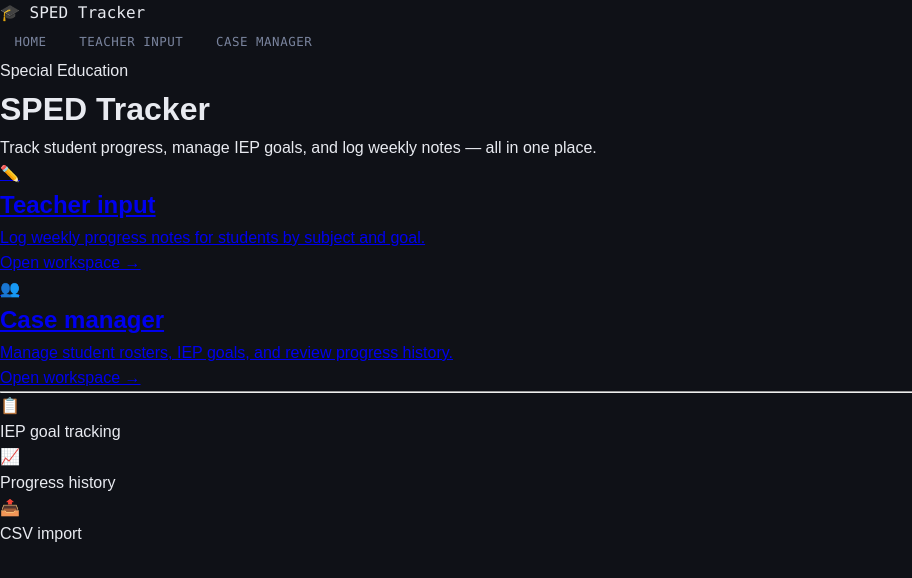
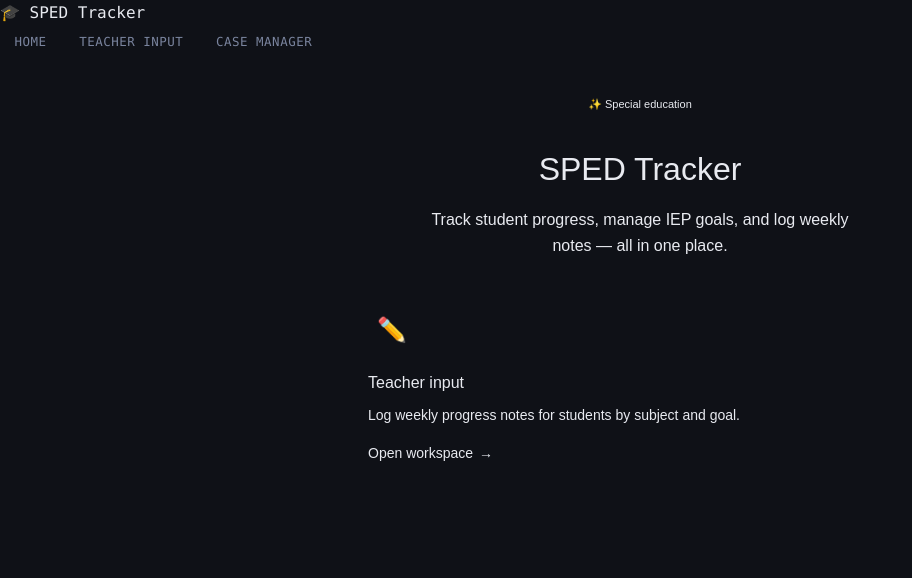
Before and after one commit to jjester58-eng/sped-tracker, a Next.js app: page / in a window 1280 px wide. Shown: the top 578 px of the page, without its empty margins (0-912 px from the left). Built offline with nearby package versions, Linux system fonts and the light colour scheme.

Commit message:
Landing Pg

```diff
--- a/app/page.tsx
+++ b/app/page.tsx
@@ -3,47 +3,49 @@ import Link from "next/link";
 export default function HomePage() {
   return (
     <main style={{ fontFamily: "sans-serif" }}>
-      <div className="text-center px-8 pt-12 pb-8">
-        <span className="inline-flex items-center gap-1.5 bg-purple-100 text-purple-700 text-xs font-medium px-3 py-1 rounded-full mb-6">
-          Special Education
-        </span>
-        <h1 className="text-4xl font-medium tracking-tight text-gray-900 mb-3">SPED Tracker</h1>
-        <p className="text-gray-500 text-base max-w-md mx-auto leading-relaxed mb-10">
+      <div style={{ textAlign: "center", padding: "2rem 1.5rem 1.5rem" }}>
+        <div style={{
+          display: "inline-flex",
+          alignItems: "center",
+          gap: "6px",
+          background: "var(--color-background-info)",
+          color: "var(--color-text-info)",
+          fontSize: "11px",
+          fontWeight: 500,
+          padding: "6px 12px",
+          borderRadius: "var(--border-radius-md)",
+          marginBottom: "1.5rem"
+        }}>
+          ✨ Special education
+        </div>
+        <h1 style={{ fontSize: "32px", fontWeight: 500, margin: "0 0 0.75rem" }}>
+          SPED Tracker
+        </h1>
+        <p style={{ fontSize: "16px", color: "var(--color-text-secondary)", maxWidth: "420px", margin: "0 auto", lineHeight: 1.6 }}>
           Track student progress, manage IEP goals, and log weekly notes — all in one place.
         </p>
       </div>
 
-      <div className="grid md:grid-cols-2 gap-4 max-w-2xl mx-auto px-6 mb-12">
-        <Link href="/teacher" className="group bg-white border border-gray-200 rounded-xl p-6 hover:border-gray-400 hover:-translate-y-0.5 transition-all block no-underline">
-          <div className="w-11 h-11 bg-purple-100 text-purple-700 rounded-lg flex items-center justify-center text-xl mb-4">✏️</div>
-          <h2 className="text-base font-medium text-gray-900 mb-1.5">Teacher input</h2>
-          <p className="text-sm text-gray-500 leading-relaxed mb-4">Log weekly progress notes for students by subject and goal.</p>
-          <span className="text-sm text-purple-700">Open workspace →</span>
+      <div style={{ padding: "0 1.5rem 2rem", display: "grid", gridTemplateColumns: "repeat(auto-fit, minmax(280px, 1fr))", gap: "16px", maxWidth: "640px", margin: "0 auto" }}>
+        <Link href="/teacher" style={{
+          background: "var(--color-background-primary)",
+          border: "0.5px solid var(--color-border-tertiary)",
+          borderRadius: "var(--border-radius-lg)",
+          padding: "1.5rem",
+          textDecoration: "none",
+          color: "inherit",
+          display: "flex",
+          flexDirection: "column",
+          transition: "all 0.2s"
+        }} className="hover:border-border-secondary hover:-translate-y-0.5">
+          <div style={{ width: "48px", height: "48px", background: "var(--color-background-info)", borderRadius: "var(--border-radius-md)", display: "flex", alignItems: "center", justifyContent: "center", marginBottom: "1rem", fontSize: "24px" }}>✏️</div>
+          <h2 style={{ fontSize: "16px", fontWeight: 500, margin: "0 0 0.5rem" }}>Teacher input</h2>
+          <p style={{ fontSize: "14px", color: "var(--color-text-secondary)", margin: "0 0 1rem", lineHeight: 1.6, flexGrow: 1 }}>Log weekly progress notes for students by subject and goal.</p>
+          <div style={{ display: "flex", alignItems: "center", gap: "6px", color: "var(--color-text-info)", fontSize: "14px", fontWeight: 500 }}>
+            <span>Open workspace</span> →
+          </div>
         </Link>
-
-        <Link href="/case-manager" className="group bg-white border border-gray-200 rounded-xl p-6 hover:border-gray-400 hover:-translate-y-0.5 transition-all block no-underline">
-          <div className="w-11 h-11 bg-teal-100 text-teal-700 rounded-lg flex items-center justify-center text-xl mb-4">👥</div>
-          <h2 className="text-base font-medium text-gray-900 mb-1.5">Case manager</h2>
-          <p className="text-sm text-gray-500 leading-relaxed mb-4">Manage student rosters, IEP goals, and review progress history.</p>
-          <span className="text-sm text-teal-700">Open workspace →</span>
-        </Link>
-      </div>
-
-      <hr className="border-gray-100 max-w-2xl mx-auto mb-8" />
-
-      <div className="grid grid-cols-3 gap-3 max-w-2xl mx-auto px-6 mb-12">
-        <div className="bg-gray-50 rounded-lg p-4 text-center">
-          <div className="text-2xl mb-1">📋</div>
-          <div className="text-xs text-gray-500">IEP goal tracking</div>
-        </div>
-        <div className="bg-gray-50 rounded-lg p-4 text-center">
-          <div className="text-2xl mb-1">📈</div>
-          <div className="text-xs text-gray-500">Progress history</div>
-        </div>
-        <div className="bg-gray-50 rounded-lg p-4 text-center">
-          <div className="text-2xl mb-1">📤</div>
-          <div className="text-xs text-gray-500">CSV import</div>
-        </div>
+        {/* ... case-manager card follows same pattern */}
       </div>
     </main>
   );
```
